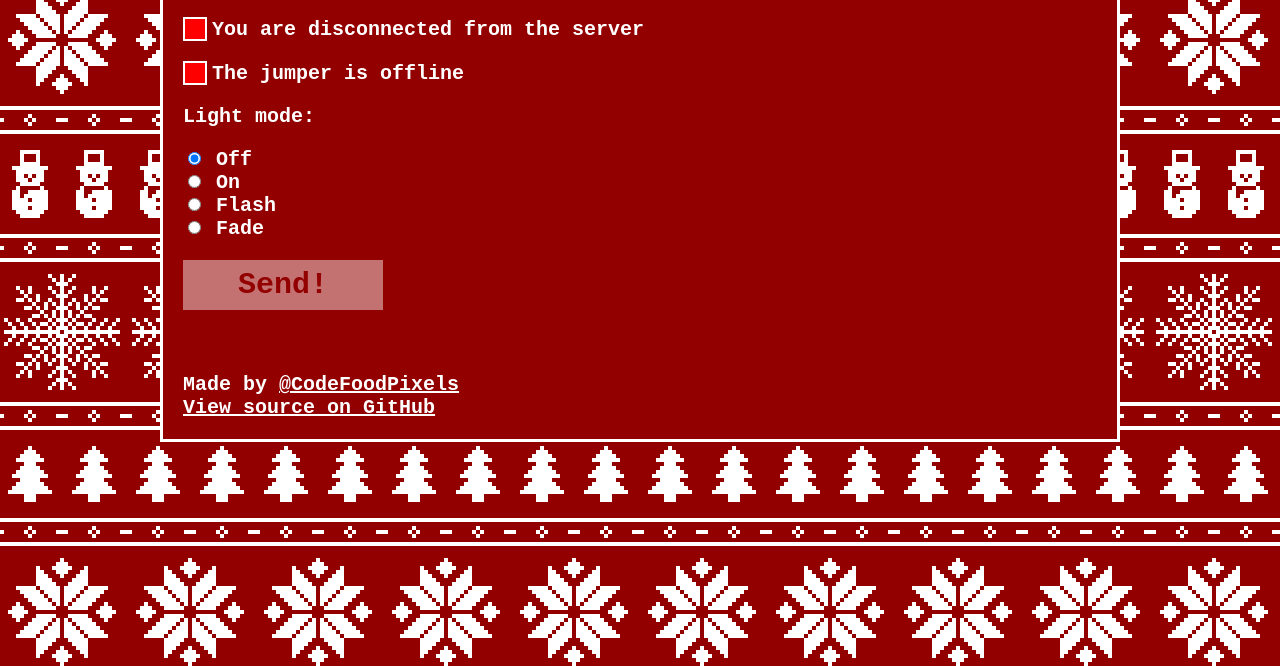
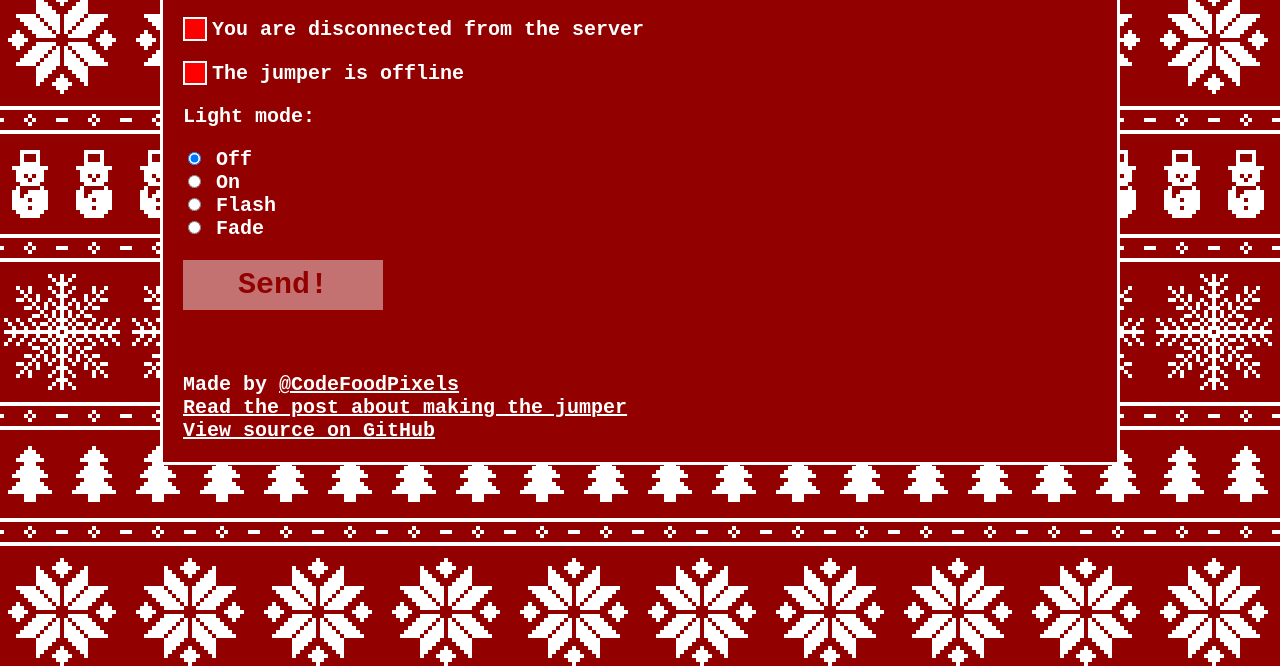
Before and after one commit to CodeFoodPixels/jumper-lights, a plain HTML site: page frontend/index.html in a window 1280 px wide. Shown: the part 134-800 px from the top of the page. Drawn offline with Linux system fonts and the light colour scheme.

Commit message:
Add link to post about jumper

```diff
--- a/frontend/index.html
+++ b/frontend/index.html
@@ -59,6 +59,9 @@
                 Made by <a href="https://twitter.com/codefoodpixels" target="_blank">@CodeFoodPixels</a>
             </div>
             <div>
+                <a href="https://lukeb.co.uk/2019/12/13/connecting-my-christmas-jumper-to-the-internet/" target="_blank">Read the post about making the jumper</a>
+            </div>
+            <div>
                 <a href="https://github.com/lukeb-uk/jumper-lights" target="_blank">View source on GitHub</a>
             </div>
         </form>
```
